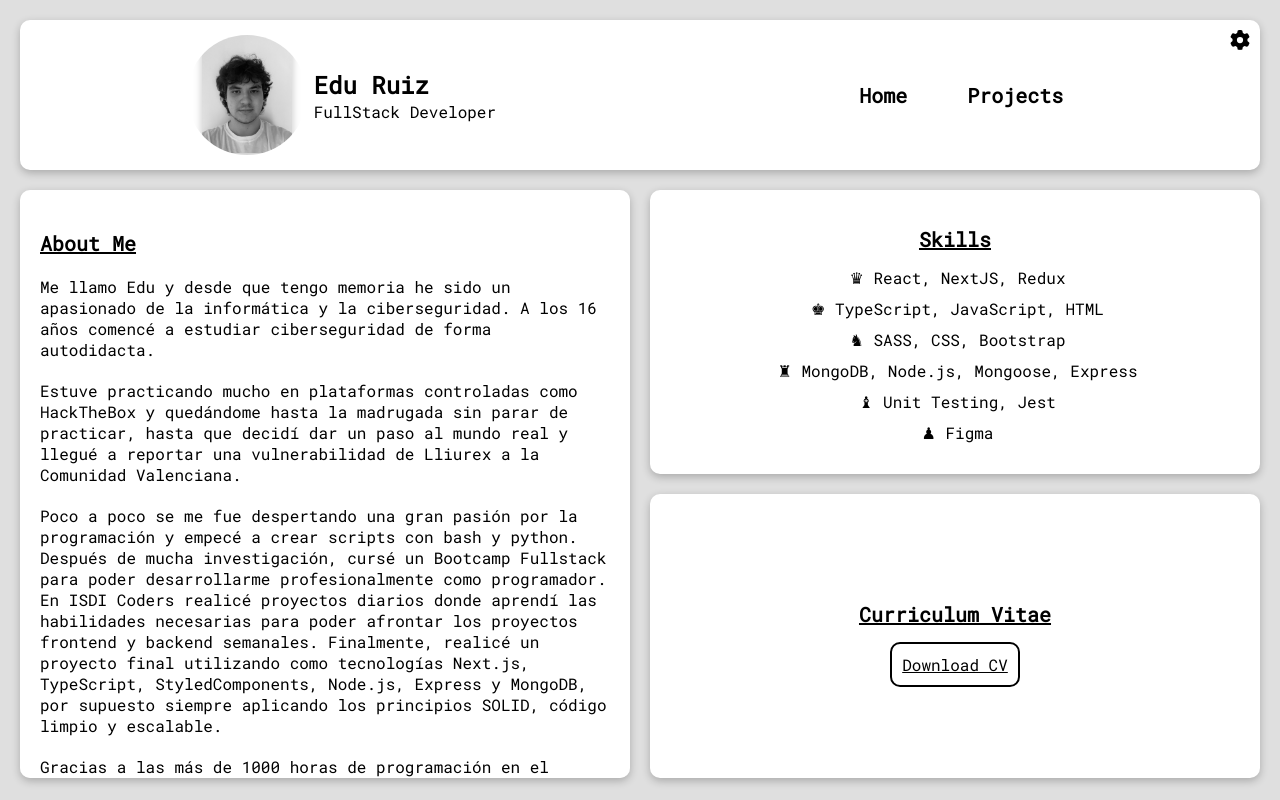
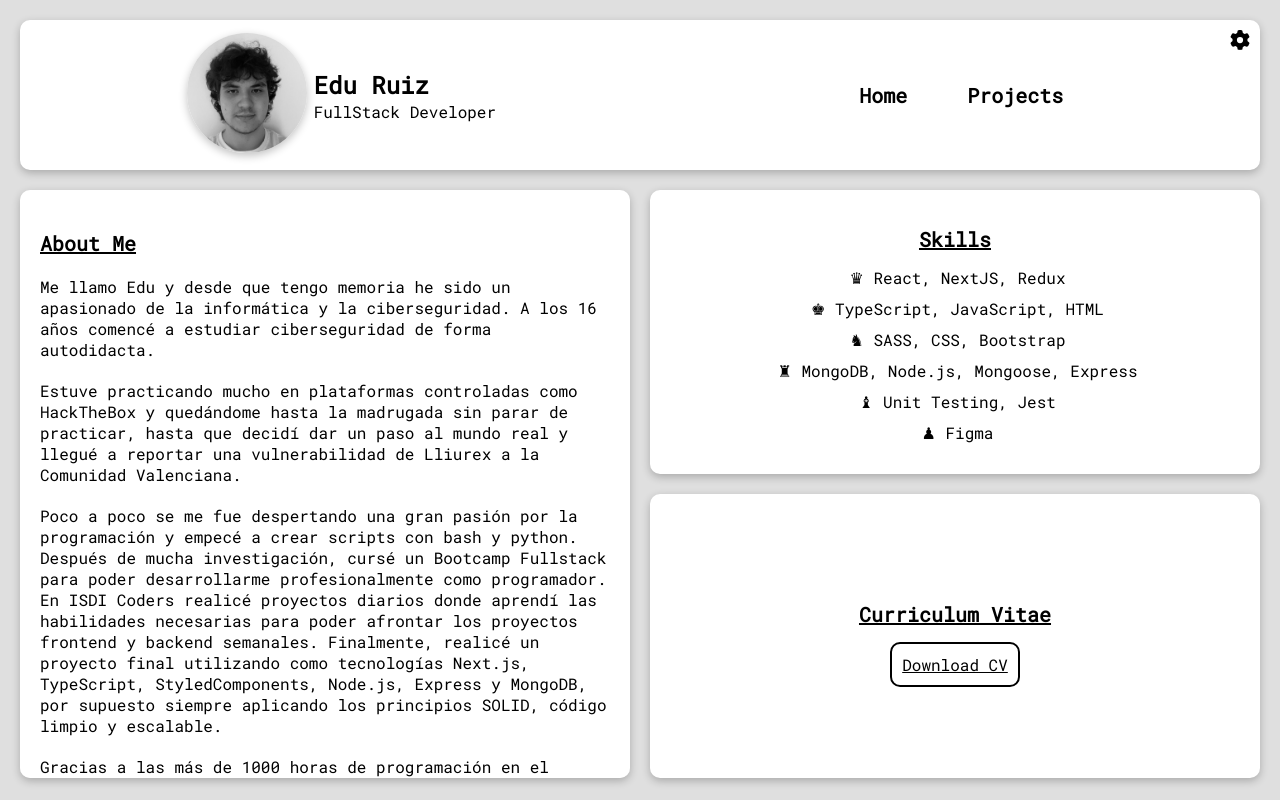
Before and after one commit to hxst1/portfolio, a React (Create React App) app: page / in a window 1280 px wide. Built offline with nearby package versions, Linux system fonts and the light colour scheme.

Commit message:
added resolution correctly

```diff
--- a/src/components/Header/Header.js
+++ b/src/components/Header/Header.js
@@ -1,10 +1,10 @@
 import { faGear } from "@fortawesome/free-solid-svg-icons"
 import { FontAwesomeIcon } from "@fortawesome/react-fontawesome"
 import { useState } from "react"
-import ImgWithFallback from "../ImgWithFallback/ImgWithFallback"
 import { Link } from "react-router-dom"
 import styled from "styled-components"
 import Modal from "../Modal/Modal"
+import ImgWithFallback from "../ImgWithFallback/ImgWithFallback"
 
 const ContainerHeader = styled.div`
   min-height: 150px;
@@ -39,6 +39,9 @@ const ContainerHeader = styled.div`
 
   & .imagePFP{
     height: 120px;
+    width: 120px;
+    border-radius: 50%;
+    object-fit: cover;
     box-shadow: 0px 3px 8px rgba(0, 0, 0, 0.24);
   }
 
@@ -54,13 +57,6 @@ const ContainerHeaderLeft = styled.div`
 
   & .image-container{
     margin-right: 7px;
-    height: 120px;
-    width: 120px;
-    overflow: hidden;
-    border-radius: 50%;
-    display: flex;
-    justify-content: center;
-    align-items: center;
   }
 
   & .text-container{
```
